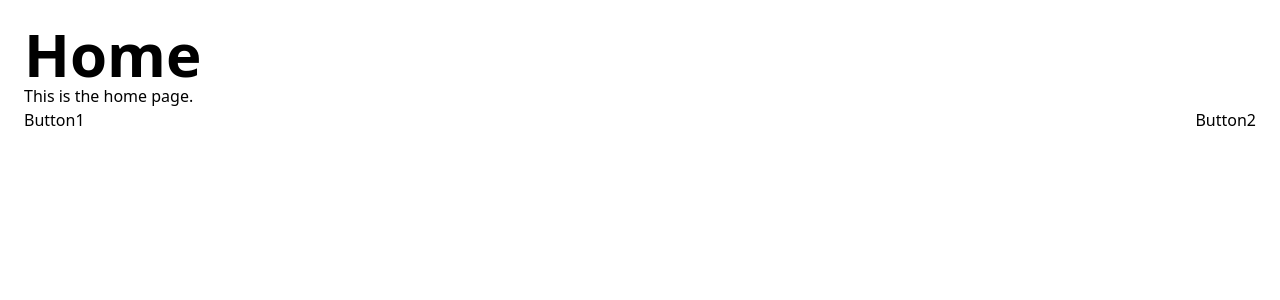
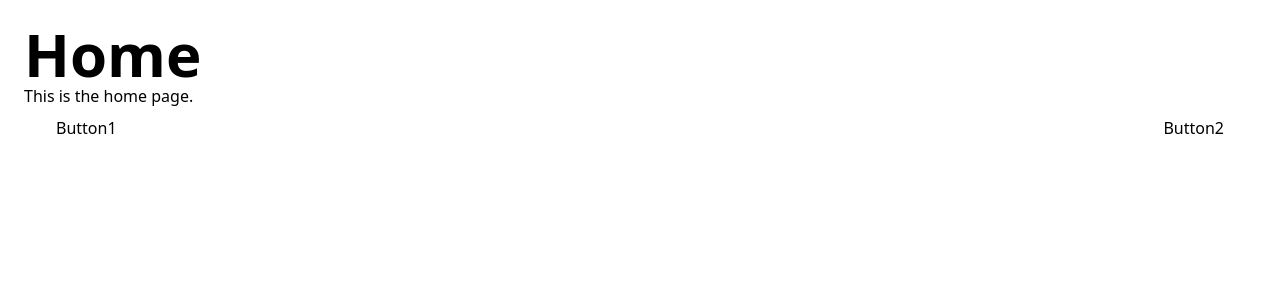
Before and after one commit to vazanoir/vazawind, a React (Vite) app: page / in a window 1280 px wide. Shown: the top 300 px of the page. Built offline with nearby package versions, Linux system fonts and the light colour scheme.

Commit message:
Use Button in Home

```diff
--- a/src/pages/home.tsx
+++ b/src/pages/home.tsx
@@ -1,4 +1,5 @@
 import React from 'react';
+import Button from '../components/Button';
 import NavigationButtons from '../components/NavigationButtons';
 import Page from '../components/Page';
 import Title from '../components/Title';
@@ -19,8 +20,8 @@ const Home = () => {
       </p>
 
       <NavigationButtons>
-        <p>Button1</p>
-        <p>Button2</p>
+        <Button>Button1</Button>
+        <Button>Button2</Button>
       </NavigationButtons>
     </Page>
   );
```
